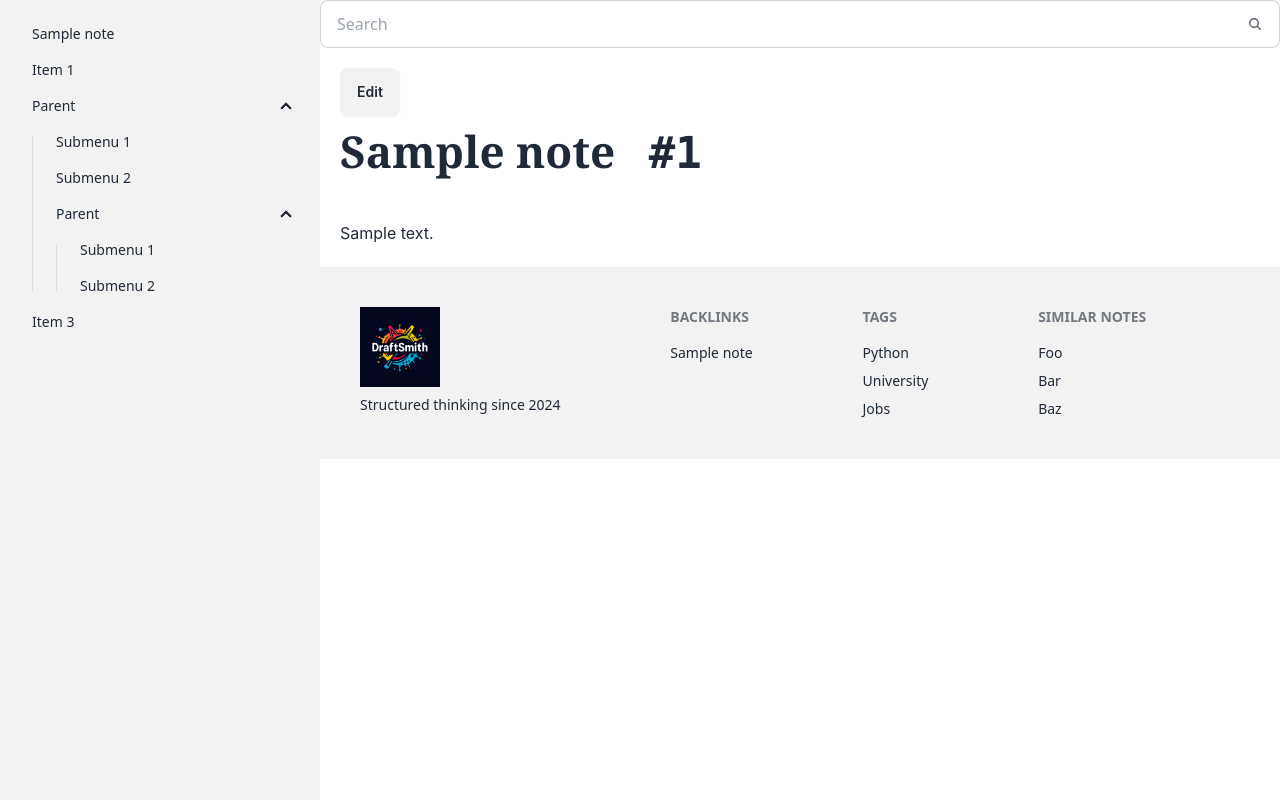
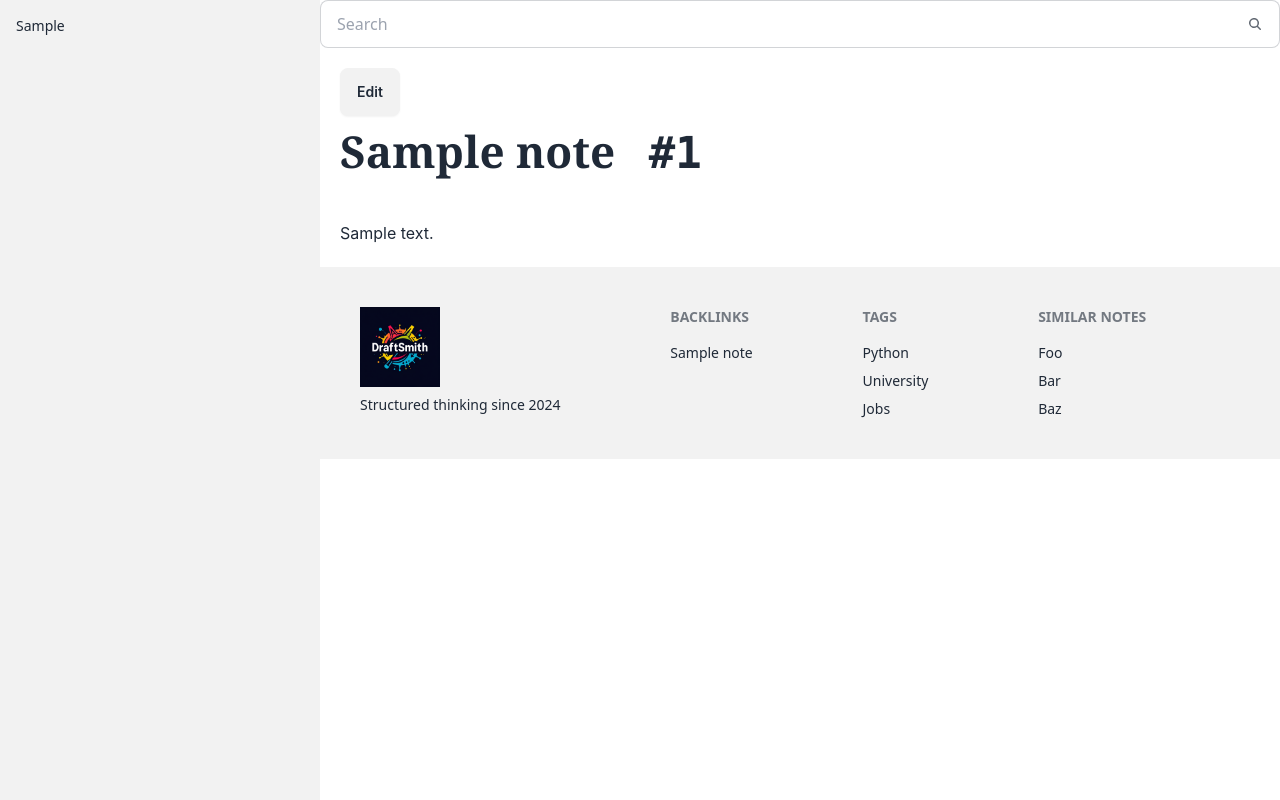
Before and after one commit to RyanGreenup/draftsmith_flask, a Flask app: template src/templates/note_detail.html in a window 1280 px wide. Shown: the part 68-868 px from the top of the page. Run offline with Flask 3, Linux system fonts and the light colour scheme; the template is opened without the code that fills it: most values are stand-ins (such as "Sample title", 1, 10 or a date in 2020).

Commit message:
feat: Implement notes tree functionality

```diff
--- a/src/templates/sidebar.html
+++ b/src/templates/sidebar.html
@@ -1,28 +1,4 @@
-<ul class="menu bg-base-200 text-base-content min-h-full w-80 p-4">
+<div class="menu bg-base-200 text-base-content min-h-full w-80 p-4">
   <!-- Sidebar content here -->
-  {% for note in all_notes %}
-  <li><a href="{{ url_for('note_detail', note_id=note.id) }}">{{ note.title }}</a>
-    {% endfor %}
-
-
-  <li><a>Item 1</a></li>
-  <li>
-    <details open>
-      <summary>Parent</summary>
-      <ul>
-        <li><a>Submenu 1</a></li>
-        <li><a>Submenu 2</a></li>
-        <li>
-          <details open>
-            <summary>Parent</summary>
-            <ul>
-              <li><a>Submenu 1</a></li>
-              <li><a>Submenu 2</a></li>
-            </ul>
-          </details>
-        </li>
-      </ul>
-    </details>
-  </li>
-  <li><a>Item 3</a></li>
-</ul>
+  {{ tree_html }}
+</div>
```
Also changed, not shown: src/api/notes.py (+20 -0 lines), src/server.py (+15 -10 lines).
